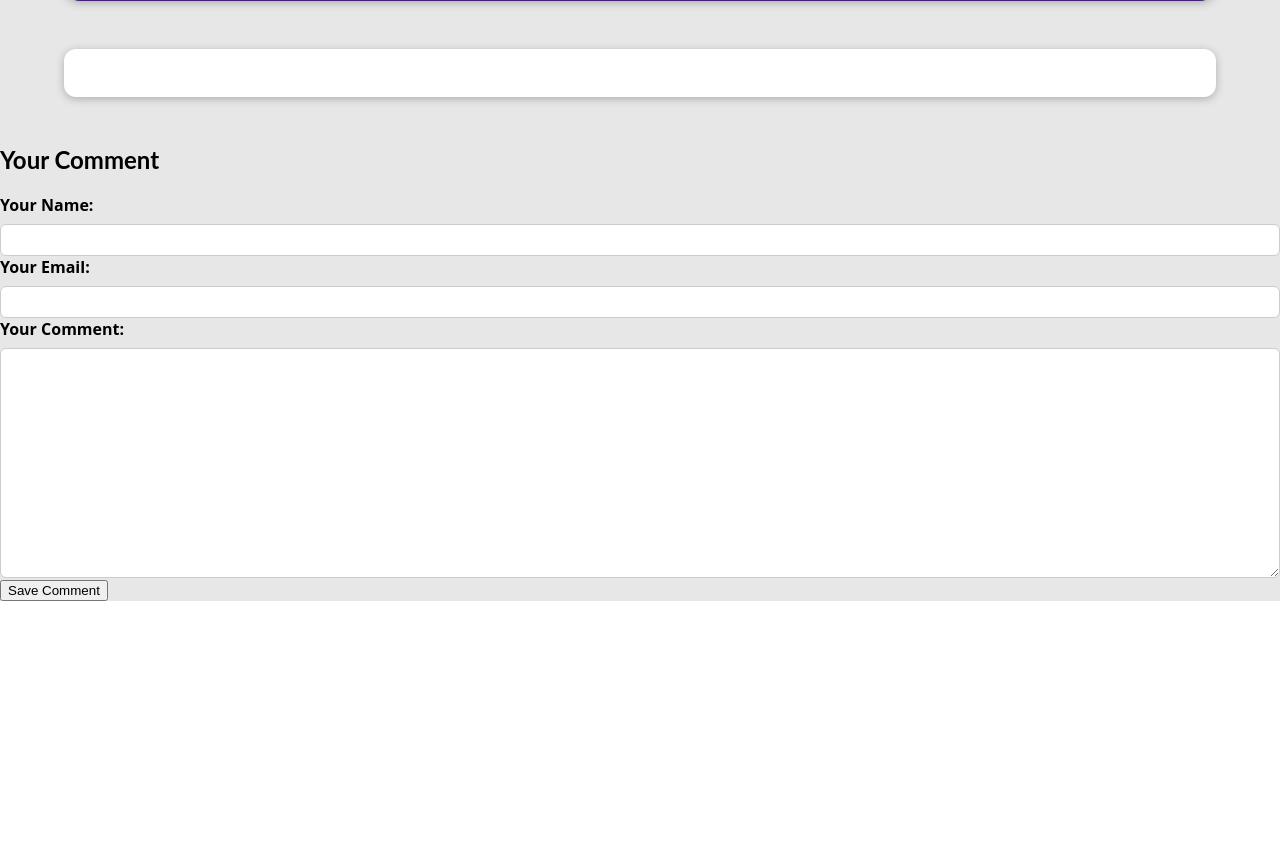
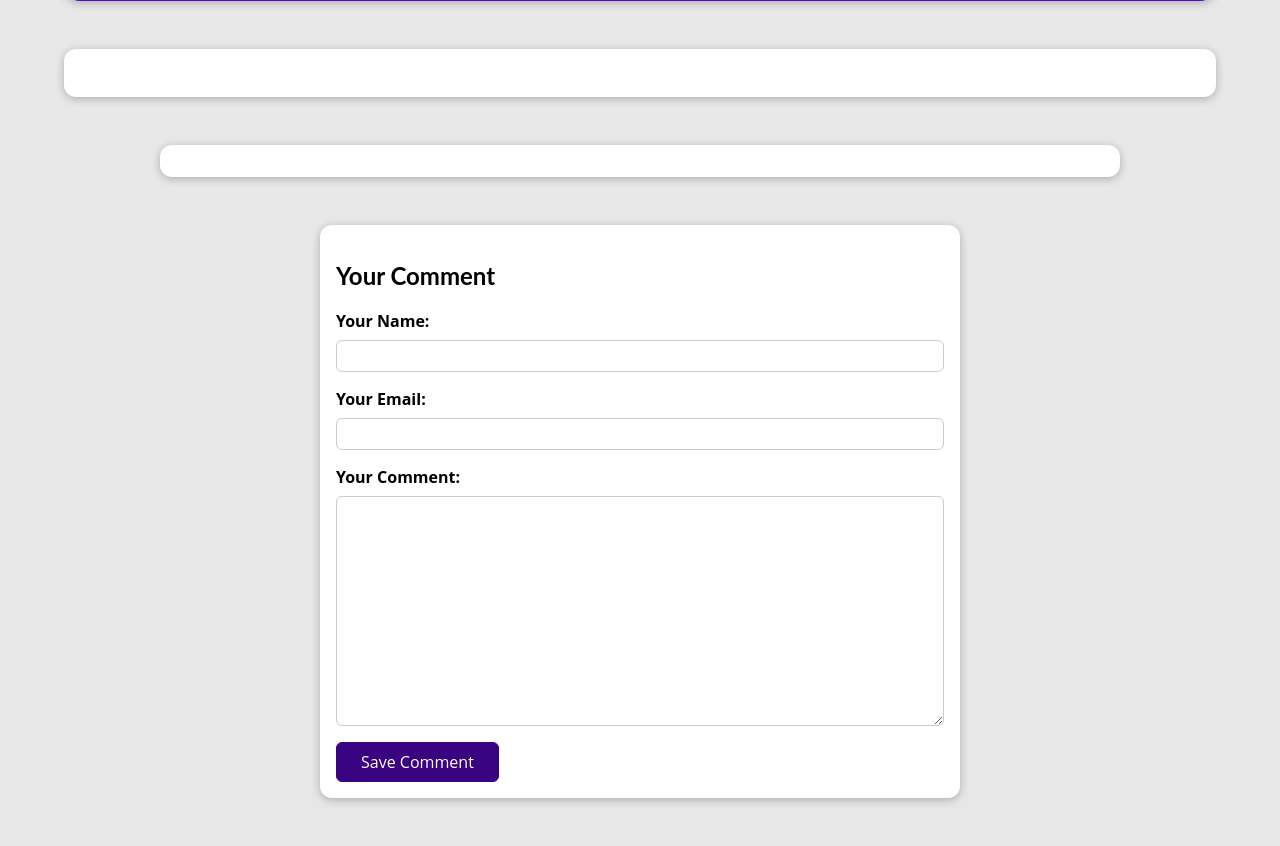
Before and after one commit to fullengineer/my_site, a Django app: template blog/templates/blog/post-detail.html in a window 1280 px wide. Shown: the part 479-1325 px from the top of the page. Before the commit the page ends 1080 px from the top, so only its background shows below. Run offline with Django 5.2, Linux system fonts and the light colour scheme; the template is opened without the code that fills it: values that come from a table or form of the project are taken from there, others are empty.

Commit message:
Output comments

```diff
--- a/blog/static/blog/post-detail.css
+++ b/blog/static/blog/post-detail.css
@@ -74,6 +74,36 @@ main {
     border-radius: 8px;
 }
 
+#comment-form {
+    margin: 3rem auto;
+    width: 90%;
+    max-width: 40rem;
+    border-radius: 12px;
+    background-color: white;
+    box-shadow: 0 2px 8px rgba(0, 0, 0, 0.25);
+    padding: 1rem;
+}
+
+#comment-form button {
+    font: inherit;
+    background-color: #390281;
+    color: white;
+    border: 1px solid #390281;
+    padding: 0.5rem 1.5rem;
+    border-radius: 6px;
+    cursor: pointer;
+}
+
+#comment-form button:hover,
+#comment-form button:active {
+    background-color: #4f0ba7;
+    border-color: #4f0ba7;
+}
+
+.form-control {
+    margin-bottom: 1rem;
+}
+
 .form-control label {
     font-weight: bold;
     margin-bottom: 0.5rem;
@@ -124,3 +154,32 @@ main {
     padding: 0.25rem 1.5rem;
     border-radius: 6px;
 }
+
+#comments {
+    margin: 3rem auto;
+    width: 90%;
+    max-width: 60rem;
+    border-radius: 12px;
+    background-color: white;
+    box-shadow: 0 2px 8px rgba(0, 0, 0, 0.25);
+    padding: 1rem 2rem;
+}
+
+#comments ul {
+    list-style: none;
+    margin: 0;
+    padding: 0;
+}
+
+#comments li {
+    margin-bottom: 1rem;
+    border-bottom: 2px solid #ccc;
+}
+
+#comments li:last-of-type {
+    border-bottom: none;
+}
+
+#comments h2 {
+    color: #464646;
+}
--- a/blog/templates/blog/post-detail.html
+++ b/blog/templates/blog/post-detail.html
@@ -38,6 +38,17 @@
         {{ post.content|linebreaks }}
     </main>
 
+    <section id="comments">
+        <ul>
+            {% for comment in comments %}
+                <li>
+                    <h2>{{ comment.user_name }}</h2>
+                    <p>{{ comment.text|linebreaks }}</p>
+                </li>
+            {% endfor %}
+        </ul>
+    </section>
+
     <section id="comment-form">
         <h2>Your Comment</h2>
         <form action="{% url 'post-detail-page' post.slug %}" method="POST">
--- a/blog/views.py
+++ b/blog/views.py
@@ -35,7 +35,8 @@ class SinglePostView(View):
         context = {
             'post': post,
             'post_tags': post.tags.all(),
-            'comment_form': CommentForm
+            'comment_form': CommentForm,
+            'comments': post.comments.all().order_by('-id'),
         }
         return render(request, 'blog/post-detail.html', context)
 
@@ -53,7 +54,8 @@ class SinglePostView(View):
         context = {
             'post': post,
             'post_tags': post.tags.all(),
-            'comment_form': comment_form
+            'comment_form': comment_form,
+            'comments': post.comments.all().order_by('-id')
         }
 
         return render(request, 'blog/post-detail.html', context)
```
